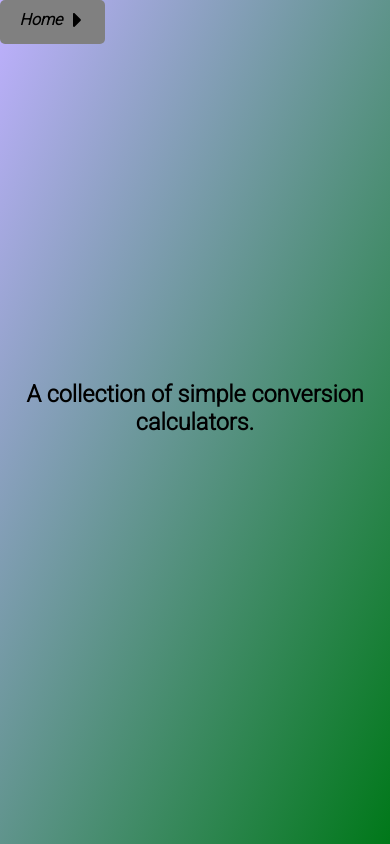
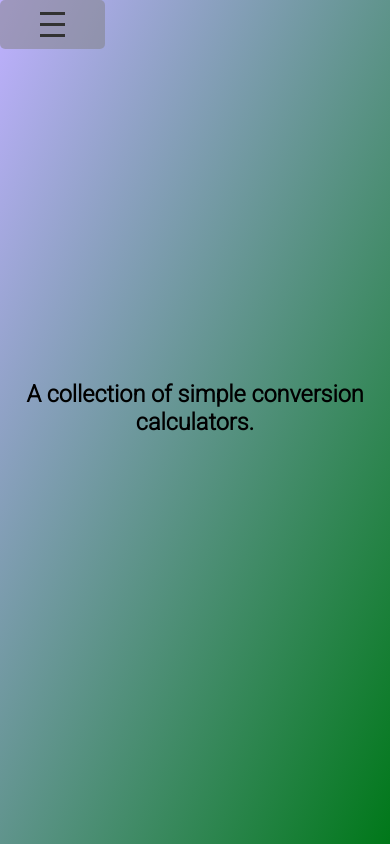
Before and after one commit to jjdonnel/conversions, a React (Create React App) app: page / in a window 390 px wide. Built offline with nearby package versions, Linux system fonts and the light colour scheme.

Commit message:
hamburger menu

```diff
--- a/src/Components/Layout.js
+++ b/src/Components/Layout.js
@@ -19,10 +19,18 @@ function Layout(
     <div className="App">
           <nav className="nav">
             <div className="menu" onClick={(e)=> {setIsToggled(!isToggled)}}>
-            <span>{ selected }</span>
+            <div className='dynamic'>
+              <span>{ selected }</span>
                 <div className='arrow'>
                     <Arrow className={isToggled ? 'top_arrow_icon' : 'top_arrow_icon top_rotate'} width={15}/>
                 </div>
+            </div>
+            <div className='hamburger'>
+              <span className={ isToggled ? "line line1-open" : "line line1-closed" }></span>
+              <span className={ isToggled ? "line line2-open" : "line line2-closed" }></span>
+              <span className={ isToggled ? "line line3-open" : "line line3-closed" }></span>
+            </div>
+
             </div>
             <ul className={isToggled ? "top top-open" : "top top-closed"}>
               <li className="drop" onClick={(e)=> {setSelected('Home'); setIsToggled(!isToggled);setGeometry(false);setMeteorology(false)}}>
--- a/src/Components/navbar.css
+++ b/src/Components/navbar.css
@@ -81,6 +81,14 @@ li:hover {
     background-color: gray;
   }
 
+  .hamburger {
+    display: none;
+  }
+
+  .dynamic {
+    display: flex;
+  }
+
 @media only screen and (max-width: 800px) {
 
     .nav {
@@ -101,7 +109,7 @@ li:hover {
     }
     .menu {
         position: absolute;
-        background-color: gray;
+        background-color: rgba(128, 128, 128, 0.5);
         left: 0;
         top: 0;
         z-index: 100;
@@ -167,4 +175,50 @@ li:hover {
     li:hover {
         background-color: lightblue;
       }
+
+      .dynamic {
+        display: none;
+      }
+
+      .hamburger {
+        display: flex;
+        flex-direction: column;
+      }
+
+      .line {
+        width: 25px;
+        height: 3px;
+        background: rgba(50,50,50,1);
+        margin: 4px;
+        position: relative;
+      }
+
+      .line1-open {
+        transform: rotate(45deg) translateY(6px) translateX(6px);
+        transition: all .3s ease;
+      }
+
+      .line1-closed, .line2-closed {
+        transform: rotate(0);
+        transition: all .3s ease;
+      }
+
+      .line2-open {
+        height: 0;
+        width: 0;
+        transition: all .3s ease;
+      }
+
+      .line2-closed {
+        transform: rotate(0);
+      }
+
+      .line3-open {
+        transform: rotate(-45deg) translateX(7px) translateY(-8px);
+        transition: all .3s ease;
+      }
+
+      .line3-closed {
+        transform: rotate(0);
+      }
 }
```
